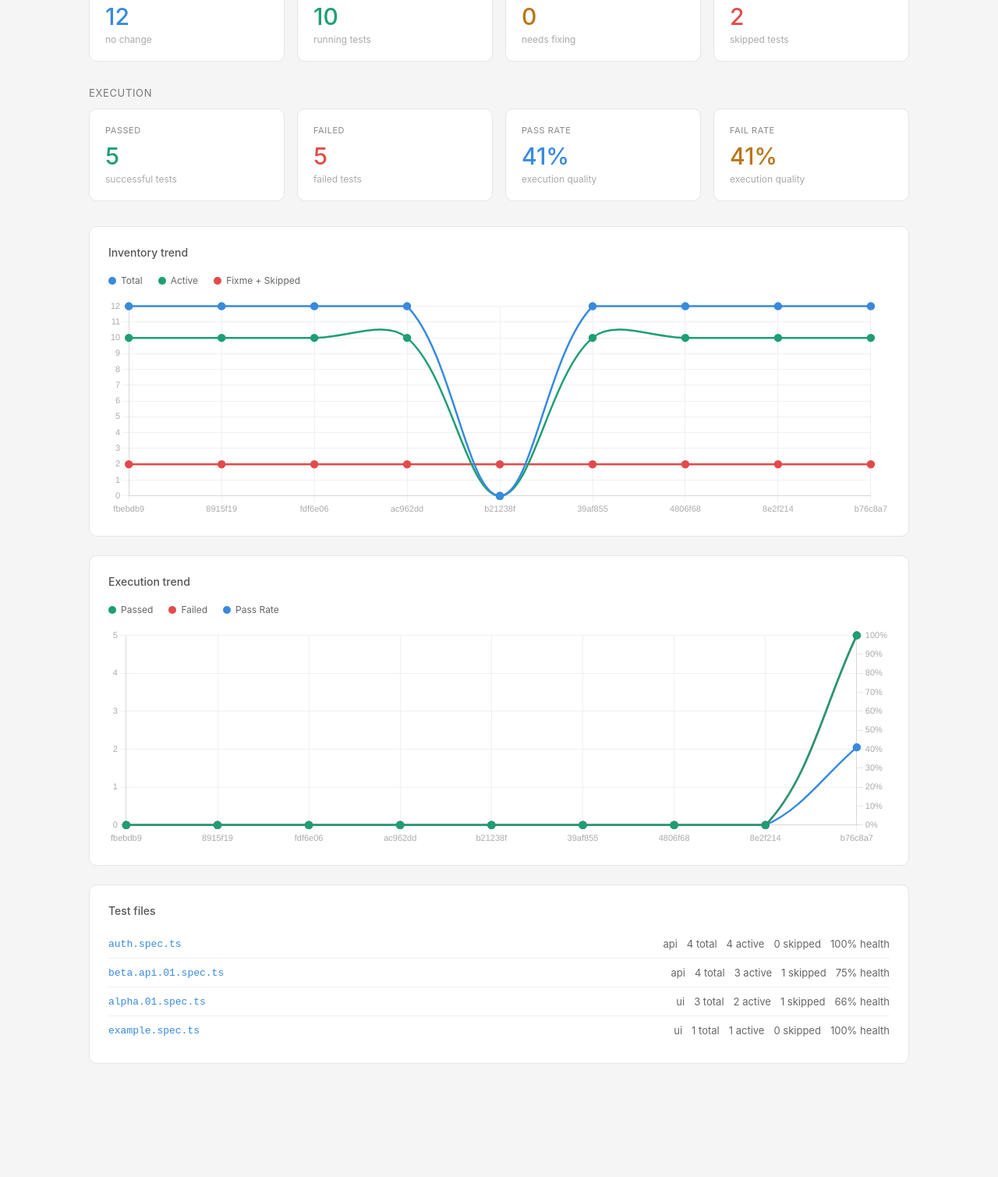
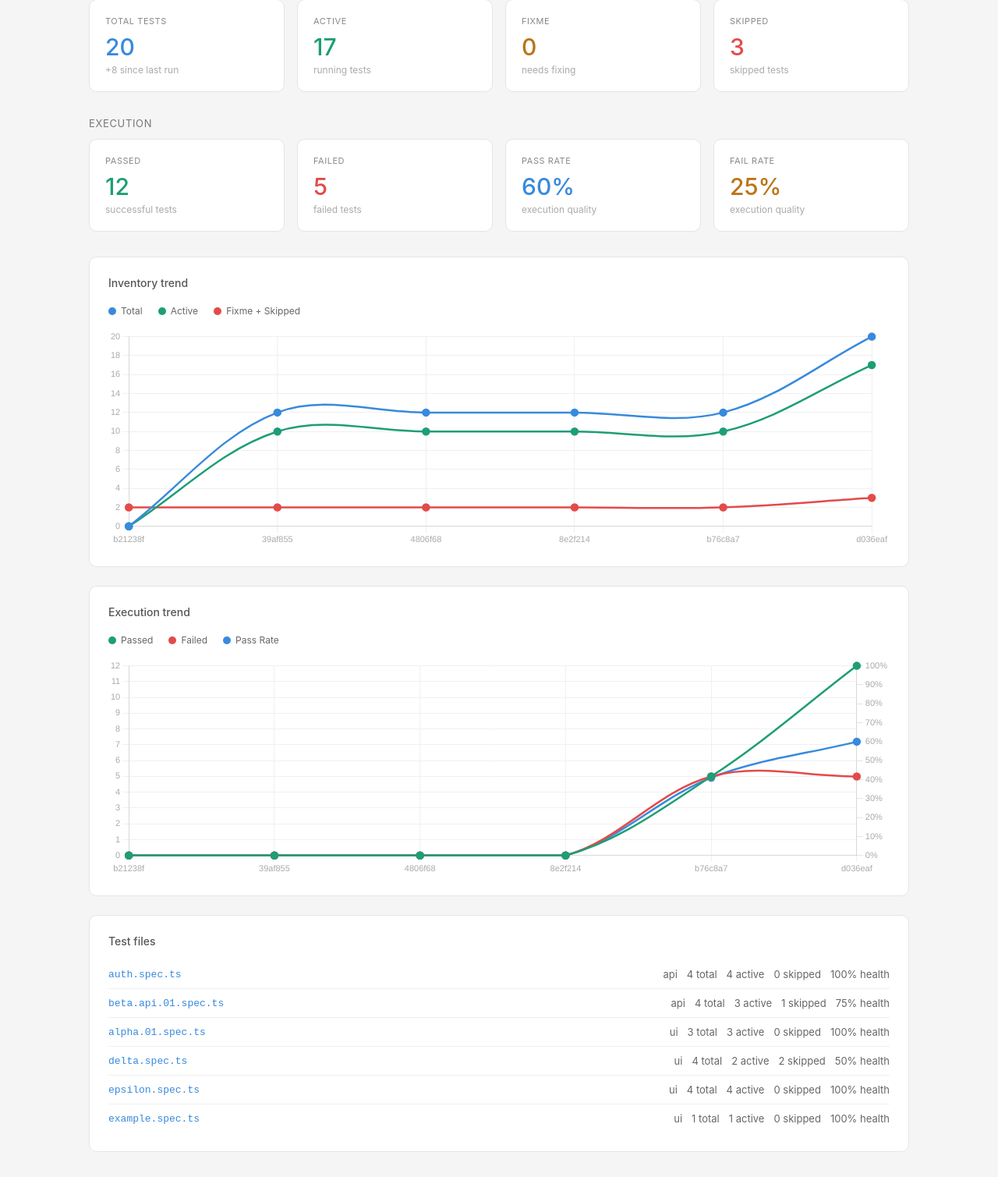
Before and after one commit to ezginacar/TestInsight, a website: page docs/index.html in a window 1280 px wide. Shown: the part 162-1671 px from the top of the page at 78% size. Before the commit the page ends 1558 px from the top, so only its background shows below. Drawn offline with nearby package versions, Linux system fonts and the light colour scheme.

Commit message:
feat(dashboard): add initial implementation of Playwright Test Dashboard

```diff
--- a/docs/data.json
+++ b/docs/data.json
@@ -1,24 +1,31 @@
 {
   "project": "test-insight",
-  "last_updated": "2026-03-17",
+  "last_updated": "2026-03-19",
   "current": {
-    "date": "2026-03-17",
-    "commit": "b76c8a7",
-    "branch": "master",
+    "date": "2026-03-19",
+    "commit": "d036eaf",
+    "branch": "feature/delta",
+    "runContext": {
+      "type": "full",
+      "reason": "regular",
+      "label": "Standard Regression",
+      "filter": "all",
+      "fullRegressionExecuted": true
+    },
     "summary": {
-      "total": 12,
-      "active": 10,
+      "total": 20,
+      "active": 17,
       "fixme": 0,
-      "skipped": 2,
-      "health": 83
+      "skipped": 3,
+      "health": 85
     },
     "execution": {
-      "total": 12,
-      "passed": 5,
+      "total": 20,
+      "passed": 12,
       "failed": 5,
-      "skipped": 2,
-      "passRate": 41,
-      "failRate": 41
+      "skipped": 3,
+      "passRate": 60,
+      "failRate": 25
     },
     "byType": {
       "api": {
@@ -29,11 +36,11 @@
         "health": 87
       },
       "ui": {
-        "total": 4,
-        "active": 3,
+        "total": 12,
+        "active": 10,
         "fixme": 0,
-        "skipped": 1,
-        "health": 75
+        "skipped": 2,
+        "health": 83
       },
       "other": {
         "total": 0,
@@ -69,10 +76,30 @@
         "path": "tests/ui/alpha.01.spec.ts",
         "type": "ui",
         "total": 3,
+        "active": 3,
+        "fixme": 0,
+        "skipped": 0,
+        "health": 100
+      },
+      {
+        "name": "delta.spec.ts",
+        "path": "tests/ui/delta.spec.ts",
+        "type": "ui",
+        "total": 4,
         "active": 2,
         "fixme": 0,
-        "skipped": 1,
-        "health": 66
+        "skipped": 2,
+        "health": 50
+      },
+      {
+        "name": "epsilon.spec.ts",
+        "path": "tests/ui/epsilon.spec.ts",
+        "type": "ui",
+        "total": 4,
+        "active": 4,
+        "fixme": 0,
+        "skipped": 0,
+        "health": 100
       },
       {
         "name": "example.spec.ts",
@@ -87,314 +114,6 @@
     ]
   },
   "history": [
-    {
-      "date": "2026-03-17",
-      "commit": "fbebdb9",
-      "branch": "master",
-      "summary": {
-        "total": 12,
-        "active": 10,
-        "fixme": 0,
-        "skipped": 2,
-        "health": 83
-      },
-      "byType": {
-        "api": {
-          "total": 8,
-          "active": 7,
-          "fixme": 0,
-          "skipped": 1,
-          "health": 87
-        },
-        "ui": {
-          "total": 4,
-          "active": 3,
-          "fixme": 0,
-          "skipped": 1,
-          "health": 75
-        },
-        "other": {
-          "total": 0,
-          "active": 0,
-          "fixme": 0,
-          "skipped": 0,
-          "health": 0
-        }
-      },
-      "files": [
-        {
-          "name": "auth.spec.ts",
-          "path": "tests/api/auth.spec.ts",
-          "type": "api",
-          "total": 4,
-          "active": 4,
-          "fixme": 0,
-          "skipped": 0,
-          "health": 100
-        },
-        {
-          "name": "beta.api.01.spec.ts",
-          "path": "tests/api/beta.api.01.spec.ts",
-          "type": "api",
-          "total": 4,
-          "active": 3,
-          "fixme": 0,
-          "skipped": 1,
-          "health": 75
-        },
-        {
-          "name": "alpha.01.spec.ts",
-          "path": "tests/ui/alpha.01.spec.ts",
-          "type": "ui",
-          "total": 3,
-          "active": 2,
-          "fixme": 0,
-          "skipped": 1,
-          "health": 66
-        },
-        {
-          "name": "example.spec.ts",
-          "path": "tests/ui/example.spec.ts",
-          "type": "ui",
-          "total": 1,
-          "active": 1,
-          "fixme": 0,
-          "skipped": 0,
-          "health": 100
-        }
-      ]
-    },
-    {
-      "date": "2026-03-17",
-      "commit": "8915f19",
-      "branch": "master",
-      "summary": {
-        "total": 12,
-        "active": 10,
-        "fixme": 0,
-        "skipped": 2,
-        "health": 83
-      },
-      "byType": {
-        "api": {
-          "total": 8,
-          "active": 7,
-          "fixme": 0,
-          "skipped": 1,
-          "health": 87
-        },
-        "ui": {
-          "total": 4,
-          "active": 3,
-          "fixme": 0,
-          "skipped": 1,
-          "health": 75
-        },
-        "other": {
-          "total": 0,
-          "active": 0,
-          "fixme": 0,
-          "skipped": 0,
-          "health": 0
-        }
-      },
-      "files": [
-        {
-          "name": "auth.spec.ts",
-          "path": "tests/api/auth.spec.ts",
-          "type": "api",
-          "total": 4,
-          "active": 4,
-          "fixme": 0,
-          "skipped": 0,
-          "health": 100
-        },
-        {
-          "name": "beta.api.01.spec.ts",
-          "path": "tests/api/beta.api.01.spec.ts",
-          "type": "api",
-          "total": 4,
-          "active": 3,
-          "fixme": 0,
-          "skipped": 1,
-          "health": 75
-        },
-        {
-          "name": "alpha.01.spec.ts",
-          "path": "tests/ui/alpha.01.spec.ts",
-          "type": "ui",
-          "total": 3,
-          "active": 2,
-          "fixme": 0,
-          "skipped": 1,
-          "health": 66
-        },
-        {
-          "name": "example.spec.ts",
-          "path": "tests/ui/example.spec.ts",
-          "type": "ui",
-          "total": 1,
-          "active": 1,
-          "fixme": 0,
-          "skipped": 0,
-          "health": 100
-        }
-      ]
-    },
-    {
-      "date": "2026-03-17",
-      "commit": "fdf6e06",
-      "branch": "master",
-      "summary": {
-        "total": 12,
-        "active": 10,
-        "fixme": 0,
-        "skipped": 2,
-        "health": 83
-      },
-      "byType": {
-        "api": {
-          "total": 8,
-          "active": 7,
-          "fixme": 0,
-          "skipped": 1,
-          "health": 87
-        },
-        "ui": {
-          "total": 4,
-          "active": 3,
-          "fixme": 0,
-          "skipped": 1,
-          "health": 75
-        },
-        "other": {
-          "total": 0,
-          "active": 0,
-          "fixme": 0,
-          "skipped": 0,
-          "health": 0
-        }
-      },
-      "files": [
-        {
-          "name": "auth.spec.ts",
-          "path": "tests/api/auth.spec.ts",
-          "type": "api",
-          "total": 4,
-          "active": 4,
-          "fixme": 0,
-          "skipped": 0,
-          "health": 100
-        },
-        {
-          "name": "beta.api.01.spec.ts",
-          "path": "tests/api/beta.api.01.spec.ts",
-          "type": "api",
-          "total": 4,
-          "active": 3,
-          "fixme": 0,
-          "skipped": 1,
-          "health": 75
-        },
-        {
-          "name": "alpha.01.spec.ts",
-          "path": "tests/ui/alpha.01.spec.ts",
-          "type": "ui",
-          "total": 3,
-          "active": 2,
-          "fixme": 0,
-          "skipped": 1,
-          "health": 66
-        },
-        {
-          "name": "example.spec.ts",
-          "path": "tests/ui/example.spec.ts",
-          "type": "ui",
-          "total": 1,
-          "active": 1,
-          "fixme": 0,
-          "skipped": 0,
-          "health": 100
-        }
-      ]
-    },
-    {
-      "date": "2026-03-17",
-      "commit": "ac962dd",
-      "branch": "master",
-      "summary": {
-        "total": 12,
-        "active": 10,
-        "fixme": 0,
-        "skipped": 2,
-        "health": 83
-      },
-      "byType": {
-        "api": {
-          "total": 8,
-          "active": 7,
-          "fixme": 0,
-          "skipped": 1,
-          "health": 87
-        },
-        "ui": {
-          "total": 4,
-          "active": 3,
-          "fixme": 0,
-          "skipped": 1,
-          "health": 75
-        },
-        "other": {
-          "total": 0,
-          "active": 0,
-          "fixme": 0,
-          "skipped": 0,
-          "health": 0
-        }
-      },
-      "files": [
-        {
-          "name": "auth.spec.ts",
-          "path": "tests/api/auth.spec.ts",
-          "type": "api",
-          "total": 4,
-          "active": 4,
-          "fixme": 0,
-          "skipped": 0,
-          "health": 100
-        },
-        {
-          "name": "beta.api.01.spec.ts",
-          "path": "tests/api/beta.api.01.spec.ts",
-          "type": "api",
-          "total": 4,
-          "active": 3,
-          "fixme": 0,
-          "skipped": 1,
-          "health": 75
-        },
-        {
-          "name": "alpha.01.spec.ts",
-          "path": "tests/ui/alpha.01.spec.ts",
-          "type": "ui",
-          "total": 3,
-          "active": 2,
-          "fixme": 0,
-          "skipped": 1,
-          "health": 66
-        },
-        {
-          "name": "example.spec.ts",
-          "path": "tests/ui/example.spec.ts",
-          "type": "ui",
-          "total": 1,
-          "active": 1,
-          "fixme": 0,
-          "skipped": 0,
-          "health": 100
-        }
-      ]
-    },
     {
       "date": "2026-03-17",
       "commit": "b21238f",
@@ -803,6 +522,118 @@
           "health": 100
         }
       ]
+    },
+    {
+      "date": "2026-03-19",
+      "commit": "d036eaf",
+      "branch": "feature/delta",
+      "runContext": {
+        "type": "full",
+        "reason": "regular",
+        "label": "Standard Regression",
+        "filter": "all",
+        "fullRegressionExecuted": true
+      },
+      "summary": {
+        "total": 20,
+        "active": 17,
+        "fixme": 0,
+        "skipped": 3,
+        "health": 85
+      },
+      "execution": {
+        "total": 20,
+        "passed": 12,
+        "failed": 5,
+        "skipped": 3,
+        "passRate": 60,
+        "failRate": 25
+      },
+      "byType": {
+        "api": {
+          "total": 8,
+          "active": 7,
+          "fixme": 0,
+          "skipped": 1,
+          "health": 87
+        },
+        "ui": {
+          "total": 12,
+          "active": 10,
+          "fixme": 0,
+          "skipped": 2,
+          "health": 83
+        },
+        "other": {
+          "total": 0,
+          "active": 0,
+          "fixme": 0,
+          "skipped": 0,
+          "health": 0
+        }
+      },
+      "files": [
+        {
+          "name": "auth.spec.ts",
+          "path": "tests/api/auth.spec.ts",
+          "type": "api",
+          "total": 4,
+          "active": 4,
+          "fixme": 0,
+          "skipped": 0,
+          "health": 100
+        },
+        {
+          "name": "beta.api.01.spec.ts",
+          "path": "tests/api/beta.api.01.spec.ts",
+          "type": "api",
+          "total": 4,
+          "active": 3,
+          "fixme": 0,
+          "skipped": 1,
+          "health": 75
+        },
+        {
+          "name": "alpha.01.spec.ts",
+          "path": "tests/ui/alpha.01.spec.ts",
+          "type": "ui",
+          "total": 3,
+          "active": 3,
+          "fixme": 0,
+          "skipped": 0,
+          "health": 100
+        },
+        {
+          "name": "delta.spec.ts",
+          "path": "tests/ui/delta.spec.ts",
+          "type": "ui",
+          "total": 4,
+          "active": 2,
+          "fixme": 0,
+          "skipped": 2,
+          "health": 50
+        },
+        {
+          "name": "epsilon.spec.ts",
+          "path": "tests/ui/epsilon.spec.ts",
+          "type": "ui",
+          "total": 4,
+          "active": 4,
+          "fixme": 0,
+          "skipped": 0,
+          "health": 100
+        },
+        {
+          "name": "example.spec.ts",
+          "path": "tests/ui/example.spec.ts",
+          "type": "ui",
+          "total": 1,
+          "active": 1,
+          "fixme": 0,
+          "skipped": 0,
+          "health": 100
+        }
+      ]
     }
   ]
 }
--- a/docs/index.html
+++ b/docs/index.html
@@ -21,16 +21,62 @@
       display: flex;
       align-items: center;
       justify-content: space-between;
+      gap: 16px;
+      flex-wrap: wrap;
+    }
+
+    .header-left {
+      display: flex;
+      align-items: center;
+      gap: 16px;
+      min-width: 0;
+      flex-wrap: wrap;
     }
 
     .header h1 {
       font-size: 18px;
       font-weight: 500;
+      margin: 0;
     }
 
     .header .meta {
       font-size: 13px;
       color: #888;
+      white-space: nowrap;
+    }
+
+    .tazman-badge {
+      display: flex;
+      align-items: center;
+      gap: 10px;
+      padding: 8px 12px;
+      background: #fafafa;
+      border: 1px solid #e5e5e5;
+      border-radius: 999px;
+    }
+
+    .tazman-badge img {
+      width: 42px;
+      height: 42px;
+      border-radius: 50%;
+      object-fit: cover;
+      border: 1px solid #ddd;
+      flex-shrink: 0;
+    }
+
+    .tazman-text {
+      line-height: 1.2;
+    }
+
+    .tazman-title {
+      font-size: 13px;
+      font-weight: 600;
+      color: #333;
+    }
+
+    .tazman-subtitle {
+      font-size: 11px;
+      color: #777;
     }
 
     .container {
@@ -184,15 +230,21 @@
       }
     }
 
+    @media (max-width: 700px) {
+      .header {
+        flex-direction: column;
+        align-items: flex-start;
+      }
+
+      .header-left {
+        align-items: flex-start;
+        flex-direction: column;
+      }
+    }
+
     @media (max-width: 600px) {
       .cards {
         grid-template-columns: 1fr;
-      }
-
-      .header {
-        flex-direction: column;
-        align-items: flex-start;
-        gap: 8px;
       }
 
       .file-row {
@@ -203,12 +255,25 @@
       .file-meta {
         flex-wrap: wrap;
       }
+
+      .tazman-badge {
+        border-radius: 16px;
+      }
     }
   </style>
 </head>
 <body>
   <div class="header">
-    <h1>🎭 Playwright Test Dashboard</h1>
+    <div class="header-left">
+      <div class="tazman-badge">
+       git  <img src="tazman.jpg" alt="Tazman" />
+        <div class="tazman-text">
+          <div class="tazman-title">Tazman, Chief Quality Officer</div>
+          <div class="tazman-subtitle">Monitoring test insights</div>
+        </div>
+      </div>
+    </div>
+
     <span class="meta" id="last-updated">Loading...</span>
   </div>
 
@@ -328,7 +393,6 @@
       const curSummary = cur.summary || {};
       const prevSummary = prev?.summary || null;
       const curExecution = cur.execution || {};
-      const prevExecution = prev?.execution || null;
 
       document.getElementById('total').textContent = curSummary.total ?? '—';
       document.getElementById('active').textContent = curSummary.active ?? '—';
```
Also changed, not shown: tests/ui/alpha.01.spec.ts (+1 -3 lines), tests/ui/delta.spec.ts (added, +20 -0 lines), tests/ui/epsilon.spec.ts (added, +17 -0 lines), tests/ui/example.spec.ts (+0 -1 lines), .github/workflows/test-metrics.yaml, docs/tazman.jpg (added), 1 other file.
